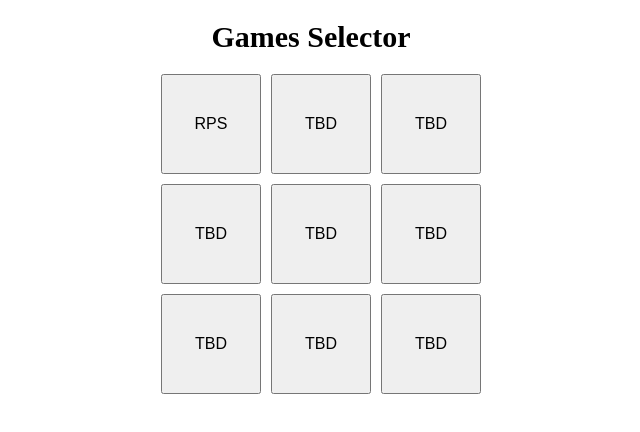
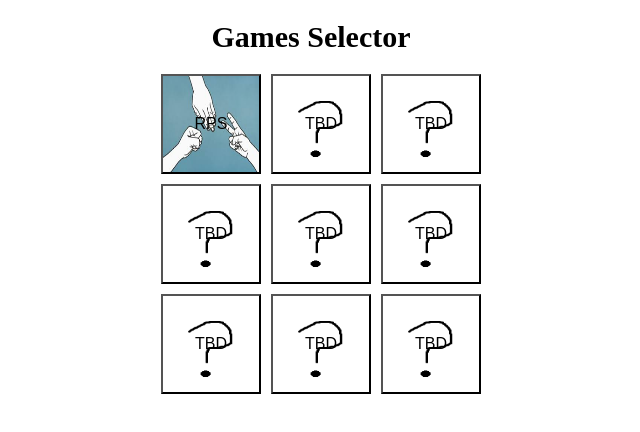
Before and after one commit to MJenkins2006/formative_project, a website: page index.html in a window 1280 px wide. Shown: the whole page, without its empty margins (329-969 px from the left). Drawn offline with Linux system fonts and the light colour scheme.

Commit message:
Implement games images

```diff
--- a/index.js
+++ b/index.js
@@ -6,6 +6,7 @@ function gridBuilder() {
         const button = document.createElement("button");
         button.className = "gameButton";
         button.textContent = games[i];
+        button.style.backgroundImage = `url('./images/${games[i]}_logo.png')`;
         button.onclick = () => window.location.href = `./games/${games[i]}/index.html`;
         grid.appendChild(button);
     }
--- a/style/styles.css
+++ b/style/styles.css
@@ -10,6 +10,7 @@
     width: 100px;
     height: 100px;
     font-size: 16px;
+    background-size: 100% 100%;
 }
 
 .returnButton {
```
